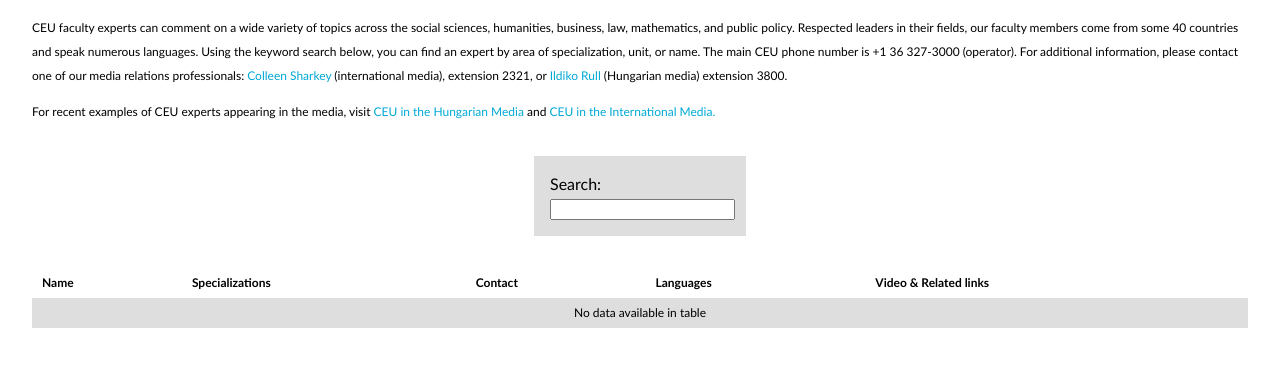
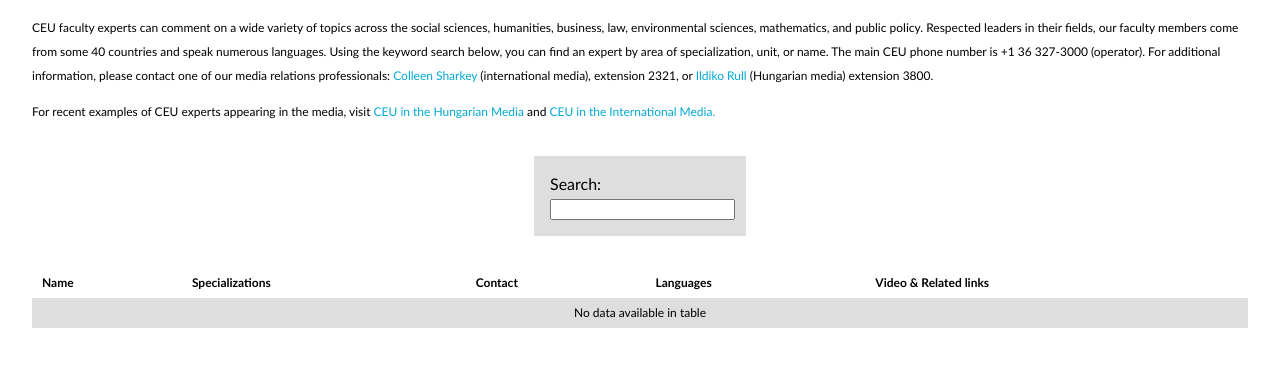
Before and after one commit to aboros/ceuexperts, a PHP site: page / in a window 1280 px wide. Shown: the part 79-446 px from the top of the page. Run offline with PHP 8.4, Linux system fonts and the light colour scheme; data that the repository does not hold is empty.

Commit message:
Add 'environmental sciences' to the description.

```diff
--- a/index.php
+++ b/index.php
@@ -77,7 +77,7 @@
       <a id="logo" title="Visit CEU Website" alt="Visit CEU Website" target="_blank" href="http://www.ceu.hu"><img title="CEU Logo" alt="CEU Logo" src="images/logo.png" /></a>
     </div>
     <div id="description">
-      <p>CEU faculty experts can comment on a wide variety of topics across the social sciences, humanities, business, law, mathematics, and public policy. Respected leaders in their fields, our faculty members come from some 40 countries and speak numerous languages. Using the keyword search below, you can find an expert by area of specialization, unit, or name.  The main CEU phone number is +1 36 327-3000 (operator). For additional information, please contact one of our media relations professionals: <a href="mailto:sharkeyc@ceu.hu" title="Send e-mail">Colleen Sharkey</a> (international media), extension 2321, or <a href="mailto:rulli@ceu.hu" title="Send e-mail">Ildiko Rull</a> (Hungarian media) extension 3800.</p><p>For recent examples of CEU experts appearing in the media, visit <a href="https://www.ceu.hu/news/archive/5882" title="CEU in the Hungarian Media">CEU in the Hungarian Media</a> and <a href="https://www.ceu.hu/news/archive/5780" title="CEU in the International Media">CEU in the International Media.</a></p>
+      <p>CEU faculty experts can comment on a wide variety of topics across the social sciences, humanities, business, law, environmental sciences, mathematics, and public policy. Respected leaders in their fields, our faculty members come from some 40 countries and speak numerous languages. Using the keyword search below, you can find an expert by area of specialization, unit, or name.  The main CEU phone number is +1 36 327-3000 (operator). For additional information, please contact one of our media relations professionals: <a href="mailto:sharkeyc@ceu.hu" title="Send e-mail">Colleen Sharkey</a> (international media), extension 2321, or <a href="mailto:rulli@ceu.hu" title="Send e-mail">Ildiko Rull</a> (Hungarian media) extension 3800.</p><p>For recent examples of CEU experts appearing in the media, visit <a href="https://www.ceu.hu/news/archive/5882" title="CEU in the Hungarian Media">CEU in the Hungarian Media</a> and <a href="https://www.ceu.hu/news/archive/5780" title="CEU in the International Media">CEU in the International Media.</a></p>
     </div>
     <table cellpadding="0" cellspacing="0" border="0" class="display" id="example">
       <thead>
```
